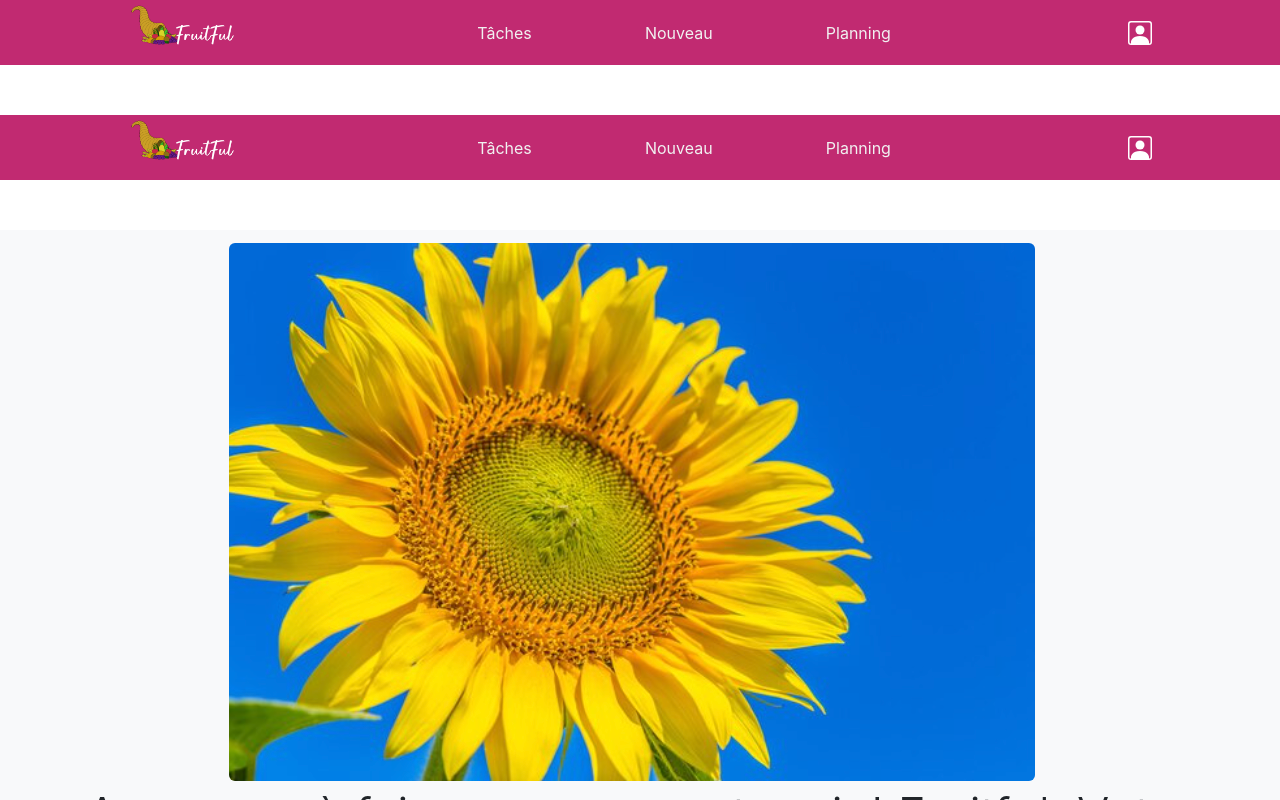
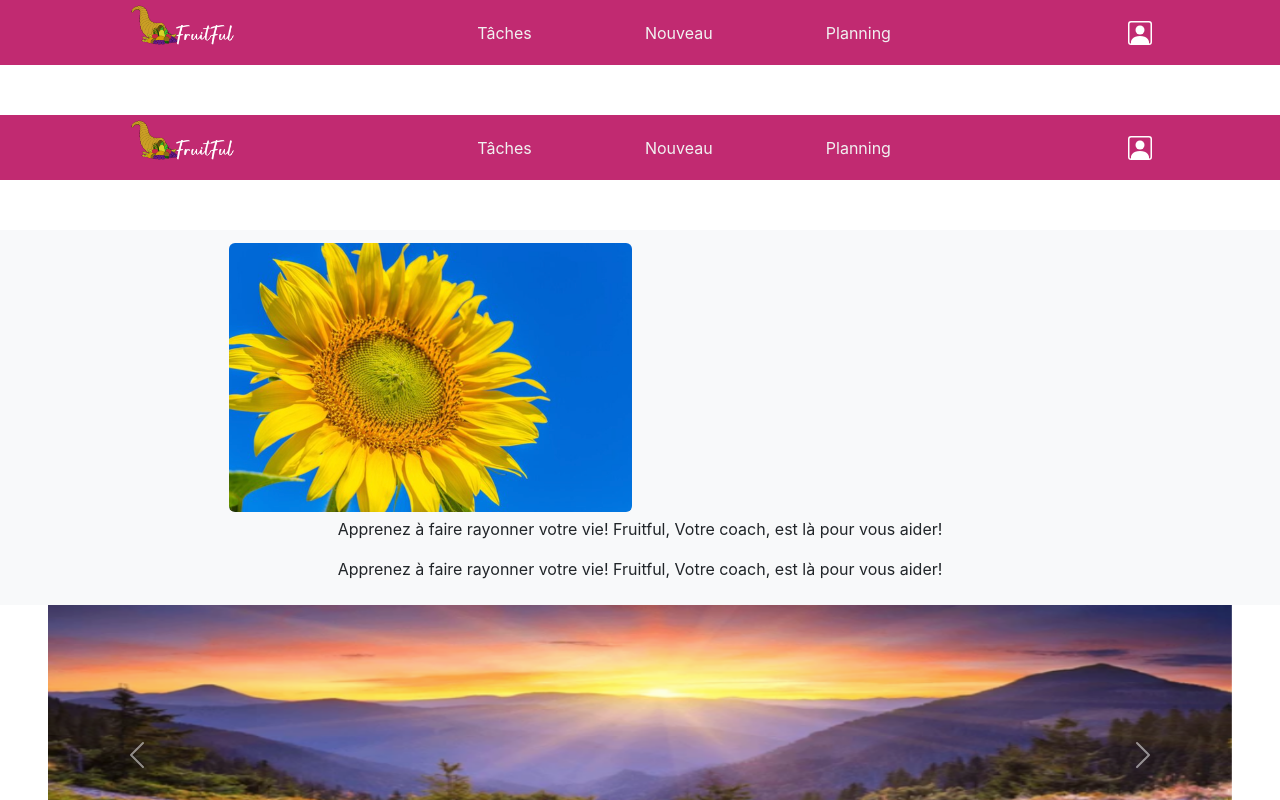
Before and after one commit to RomainVReco/fruitful-app, a React (Create React App) app: page /pageAccueil in a window 1280 px wide. Shown: the top 800 px of the page. Built offline with nearby package versions, Linux system fonts and the light colour scheme.

Commit message:
Ajout Page Premium et Page LandingPage

```diff
--- a/src/App.js
+++ b/src/App.js
@@ -3,10 +3,11 @@ import './App.css';
 import Header from './components/Header';
 
 import PageAccueil from './components/PageAccueil';
-//import PageInscriptionPremium from './components/PageInscriptionPremium';
+import PageInscriptionPremium from './components/PageInscriptionPremium';
 import Base from './components/Base';
 import CreationTache from './components/CreationTache';
 import {BrowserRouter as Router, Route, Routes} from 'react-router-dom';
+import PageLandingPage from './components/PageLandingPage';
 
 
 
@@ -16,8 +17,8 @@ function App() {
       <Header />
       <Routes>
         <Route path ="/pageAccueil" element={<PageAccueil/>} />
-        {//<Route path ="/pageInscriptionPremium" element={<PageInscriptionPremium/>} />
-        }
+        <Route path ="/pageLandingPage" element={<PageLandingPage/>} />
+        <Route path ="/pageInscriptionPremium" element={<PageInscriptionPremium/>} />
         <Route path = "/" element={<Base/>} />
         <Route path = "/creationTache" element={<CreationTache/>} />
       </Routes>
--- a/src/components/ImageAccueil.js
+++ b/src/components/ImageAccueil.js
@@ -6,15 +6,16 @@ function ImageAccueil({ src, alt, brandText, paragraphText }) {
     <nav className="navbar bg-body-tertiary rounded-pi11">
       <div className="container-fluid d-flex justify-content-center align-items-center">
         <a className="navbar-brand" href="#">
-          <Image src={src} rounded alt={alt} className="img-fluid" style={{ maxWidth: '100%' }} />
+          <Image src={src} rounded alt={alt} className="img-fluid" style={{ maxWidth: '50%' }} />
           {brandText}
         </a>
       </div>
-      <div className="container-fluid">
+      <div className="container text-center">
         <div className="row">
-          <div className="col-12 text-center">
-            <p className="display-5">{paragraphText}</p>
-          </div>
+          {/*div className="col-12 text-center"> */}
+            <p className="text-center">{paragraphText}</p>
+            <p className="display-10 text-center">{paragraphText}</p>
+          {/*</div> */}
         </div>
       </div>
     </nav>
--- a/src/components/PageIncriptionPremium.js
+++ b/src/components/PageInscriptionPremium.js
@@ -1,6 +1,5 @@
 import React from "react";
 
-import Header from './Header';
 import BankInfoForm from './BankInfoForm';
 
 export default function PageInscriptionPremium () {
@@ -8,7 +7,6 @@ export default function PageInscriptionPremium () {
     return (
 
     <div class="container-fluid" className="PageInscriptionPremium">
-    <Header />
     <BankInfoForm />
       {/* Autres composants ou contenu ici */}
     </div>
--- /dev/null
+++ b/src/components/PageLandingPage.js
@@ -0,0 +1,31 @@
+import React from "react";
+
+import Header from './Header';
+import ImageAccueil from './ImageAccueil'
+import Image1Accueil from './Image1Accueil'
+//import Image2Accueil from './Image2Accueil'
+import Carousel from './Carousel'
+import logo1 from '../assets/tournesol.png';
+import logo2 from '../assets/Ciel_Bleu_Mieux_Vivre.png';
+import logo3 from '../assets/fleurs_illustre_mieux_gerer_sa_vie.png';
+import logo4 from '../assets/ciel_nuageux_Mieux_gerer_ses_addictions.png';
+import BankInfoForm from './BankInfoForm';
+
+export default function PageLandingPage () {
+
+    return (
+
+    <div class="container-fluid" className="PageLandingPage">
+        <Header />
+        <ImageAccueil src={logo1} alt="image avec un tournesol" brandText="" paragraphText="Apprenez à faire rayonner votre vie! Fruitful, Votre coach, est là pour vous aider!" />
+        <Carousel />
+        <ImageAccueil src={logo2} alt="image du ciel bleu" brandText="" paragraphText="Mieux être" />
+        {/*<div class="container-fluid d-flex justify-content-center align-items-center"> */}
+            <ImageAccueil src={logo3} alt="image de fleurs" brandText="" paragraphText="Mieux gérer sa vie" />
+        {/*</div> */}
+        <ImageAccueil src={logo4} alt="image de fleurs" brandText="" paragraphText="Se libérer de ses addictions" />
+        { /*<BankInfoForm /> */}
+        {/* Autres composants ou contenu ici */}
+    </div>
+  );
+}
```
